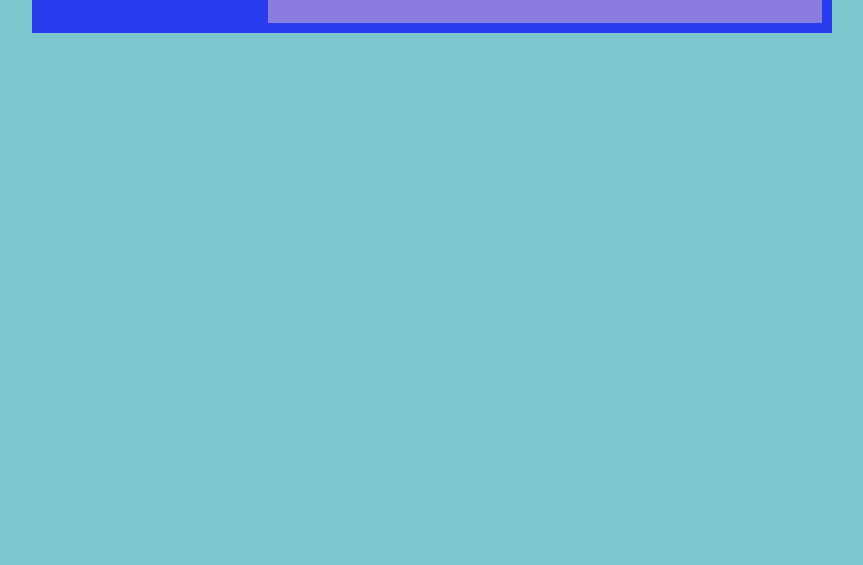
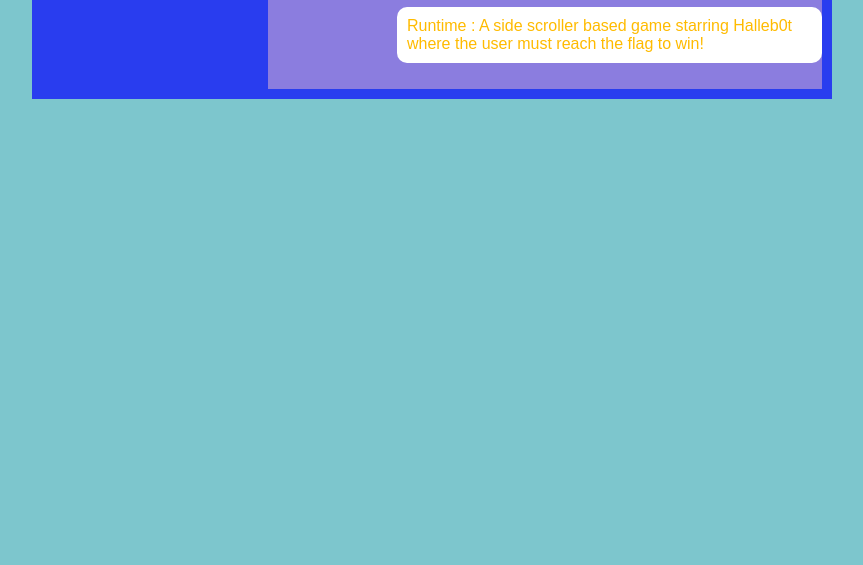
Before and after one commit to THebert457/THebert457.github.io, a plain HTML site: page portfolio.html in a window 1280 px wide. Shown: the part 235-800 px from the top of the page, without its empty margins (208-1071 px from the left). Drawn offline with Linux system fonts and the light colour scheme.

Commit message:
add runtime project

```diff
--- a/portfolio.html
+++ b/portfolio.html
@@ -26,6 +26,7 @@
                     <li><a href="projects/platformer/">Platformer : A cannon - dodging, collectible - grabbing adventure game for Halleb0t</a></li>
                     <li><a href="projects/bouncing-box/">Bouncing Box : A project that gives you a taste of game development on the web </a></li>
                     <li><a href="projects/circularity/">Circularity : A motion poem using random number generation and velocity applied to circle shapes...</a></li>
+                    <li><a href="projects/runtime/">Runtime : A side scroller based game starring Halleb0t where the user must reach the flag to win!</a></li>
                 </ul>
             </main>
         </nav>
```
